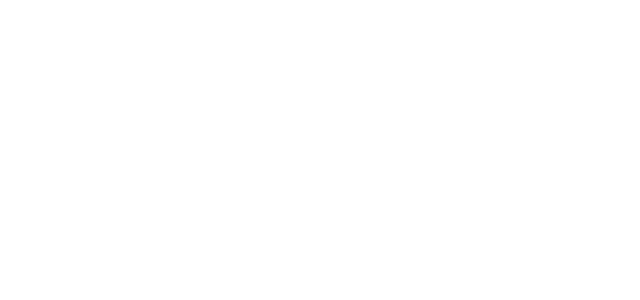
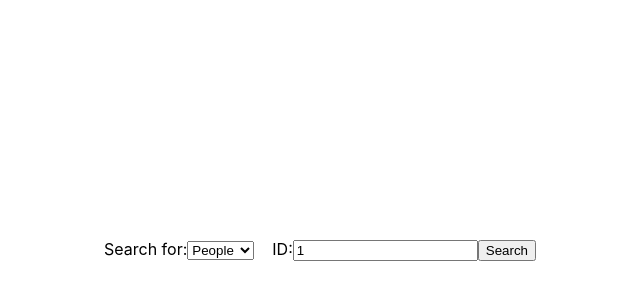
Before and after one commit to brandontaylor156/routing_prac, a React (Create React App) app: page / in a window 1280 px wide. Before the commit this address had no page. Shown: the part 150-450 px from the top of the page, without its empty margins (320-960 px from the left). Built offline with nearby package versions, Linux system fonts and the light colour scheme; no server answers.

Commit message:
skywalker attempt

```diff
--- a/package.json
+++ b/package.json
@@ -7,6 +7,7 @@
     "@testing-library/react": "^13.4.0",
     "@testing-library/user-event": "^13.5.0",
     "animejs": "^3.2.1",
+    "axios": "^0.27.2",
     "react": "^18.2.0",
     "react-dom": "^18.2.0",
     "react-router-dom": "^6.3.0",
--- a/src/App.jsx
+++ b/src/App.jsx
@@ -1,97 +1,68 @@
 import React from 'react';
-import {Routes, Route, Link} from 'react-router-dom'
-import {useParams} from "react-router"
+import {useNavigate} from 'react-router-dom'
+import axios from 'axios'
 import style from './App.module.css'
 
 
-// import React, {useState} from 'react'
-// import { useNavigate } from 'react-router-dom';
+const App = () => {
+  const [category, setCategory] = React.useState("people");
+  const [id, setId] = React.useState(1);
+  const [name, setName] = React.useState("");
+  const [submitted, setSubmitted] = React.useState(false);
 
-// const App = () => {
-//   const [name, setName] = useState("");
-//   const [comment, setComment] = useState("");
-//   const navigate = useNavigate();
+  const navigate = useNavigate();
 
-//   const sendSurvey = (e) => {
-//     e.preventDefault();
+  React.useEffect(()=> {
+    axios.get(`https://swapi.dev/api/${category}/${id}`)
+      .then(response=>{setName(response.data.name)})
+  }, [category, id])
 
-//     navigate("/results");
-//   }
-
-//   return (
-//     <form onSubmit={sendSurvey}>
-//       <label>Your name:</label>
-//       <input type="text" onChange={(e)=> setName(e.target.value)} value={name} />
-
-//       <label>Your comment:</label>
-//       <textarea onChange={(e) => setComment(e.target.value)} value={comment} />
-
-//       <input type="submit" value="Submit survey" />
-//     </form>
-
-//   )
-// }
-
-// const Location = () => {
-//   const {city} = useParams();
-//   return (
-//     <div>
-//       <h1>Welcome to {city}!</h1>
-//     </div>
-//   );
-// }
-
-const Home = () => {
-  return (
-    <div className={style.fadeIn}>
-      <h1>Welcome home</h1>
-    </div>
-  );
-}
-
-const Argument = () => {
-  const {argument} = useParams();
+  const handleSubmit = (e) => {
+    e.preventDefault();
+    setSubmitted(true);
+    navigate(`/${category}/${id}`);
+  }
 
   return (
-    <div className={style.fadeIn}>
+    <div className={style.flex}>
+      <div>
+        <form onSubmit={handleSubmit}>
+
+          <label>Search for:</label>
+          <select
+            name="category"
+            onChange={(e)=> {
+              setCategory(e.target.value);
+              setSubmitted(false);
+            }}
+            value={category}
+            >
+            <option value="people">People</option>
+            <option value="planets">Planets</option>
+          </select>
+
+          &nbsp;&nbsp;&nbsp;&nbsp;
+
+          <label>ID:</label>
+          <input
+            type="number"
+            min="1"
+            onChange={(e) => {
+              setId(e.target.value);
+              setSubmitted(false);
+            }}
+            value={id}
+            />
+          <button>Search</button>
+        </form>
+      </div>
+
       {
-      isNaN(argument) ?
-      <h1>The word is: {argument}</h1> :
-      <h1>The number is: {argument}</h1>
+      submitted &&
+      <div>
+        <p>Name: {name}</p>
+      </div>
       }
-    </div>
-  )
-}
-
-const Multiple = () => {
-  const {word, color1, color2} = useParams();
-
-  return (
-    <div className={style.fadeIn}>
-      <h1 style={{color:color1, backgroundColor:color2}}>{word}</h1>
-    </div>
-  )
-}
-
-
-
-function App() {
-  return (
-
-    <div>
-      {/* <p>
-        <Link to="/location/seattle">Seattle</Link>
-         |
-        <Link to="/location/chicago">Chicago</Link>
-         |
-        <Link to="/location/burbank">Burbank</Link>
-      </p> */}
-      <Routes>
-        <Route path="/home" element={<Home/>} />
-        <Route path="/:argument" element={<Argument/>}/>
-        <Route path="/:word/:color1/:color2" element={<Multiple/>} />
-        {/* <Route path="/location/:city" element={<Location />} /> */}
-      </Routes>
 
     </div>
 
--- a/src/App.module.css
+++ b/src/App.module.css
@@ -13,3 +13,11 @@
         transform: translateY(0);
     }
 }
+
+.flex {
+    display: flex;
+    justify-content: center;
+    align-items: center;
+    min-height: 100vh;
+    flex-direction: column;
+}
```
Also changed, not shown: 1 other file (tests, documents, lock files or other folders).
